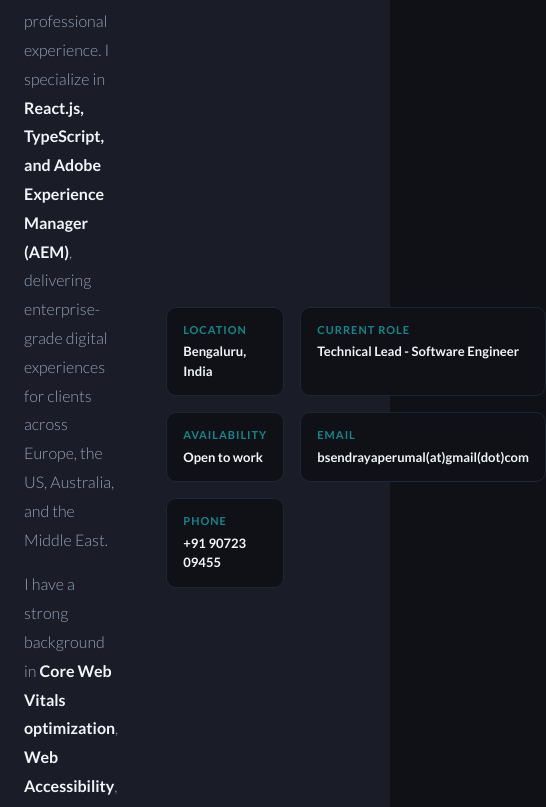
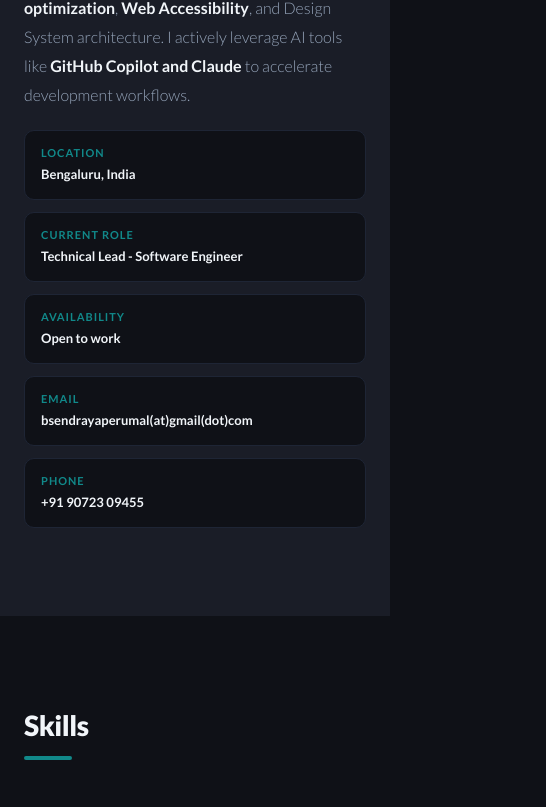
Before and after one commit to sendray/my-profile, a React (Vite) app: page / in a window 390 px wide. Shown: the part 1288-2095 px from the top of the page, 546 px wide, since content can reach past the window. Built offline with nearby package versions, Linux system fonts and the light colour scheme; the HTML template or start-up script is replaced by a standard one.

Commit message:
Responsiveness fixes

```diff
--- a/index.html
+++ b/index.html
@@ -4,6 +4,24 @@
     <meta charset="UTF-8" />
     <meta name="viewport" content="width=device-width, initial-scale=1.0" />
     <title>Profile - Sendrayaerumal Balathandayutham</title>
+    <style>
+      @media (max-width: 768px) {
+        .hidden-mobile {
+          display: none !important;
+        }
+        .mobile-only {
+          display: flex !important;
+        }
+      }
+      @media (min-width: 769px) {
+        .hidden-mobile {
+          display: flex !important;
+        }
+        .mobile-only {
+          display: none !important;
+        }
+      }
+    </style>
   </head>
   <body>
     <div id="root"></div>
--- a/src/components/About.tsx
+++ b/src/components/About.tsx
@@ -6,9 +6,9 @@ const About = () => {
   return (
     <Section id="About" subtle>
       <SectionHeading>About Me</SectionHeading>
-      <div
+      <div className="lg:grid md: block"
         style={{
-          display: "grid",
+          // display: "grid",
           gridTemplateColumns: "1fr 1fr",
           gap: "48px",
           alignItems: "center",
@@ -59,9 +59,8 @@ const About = () => {
             to accelerate development workflows.
           </p>
         </div>
-        <div
+        <div className="lg: grid, sm: mt-5 block"
           style={{
-            display: "grid",
             gridTemplateColumns: "1fr 1fr",
             gap: "16px",
           }}
@@ -76,6 +75,7 @@ const About = () => {
           ].map(({ label, value }) => (
             <div
               key={label}
+              className="md: mt-3"
               style={{
                 background: "var(--bg)",
                 border: "1px solid var(--card-border)",
--- a/src/components/Contact.tsx
+++ b/src/components/Contact.tsx
@@ -5,9 +5,8 @@ import SectionHeading from "./core/SectionHeading";
 const Contact = () => {
   return (
     <Section id="Contact" subtle>
-      <div
+      <div className="lg: grid, md: block"
         style={{
-          display: "grid",
           gridTemplateColumns: "1fr 1fr",
           gap: "64px",
           alignItems: "start",
```
